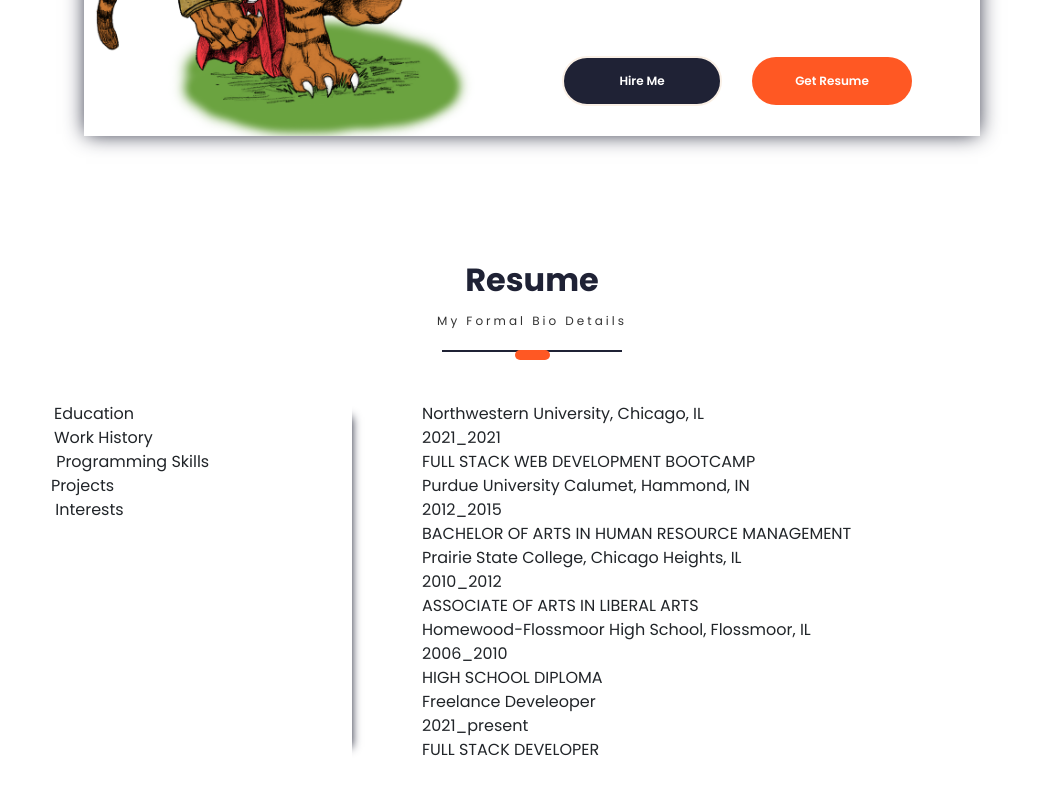
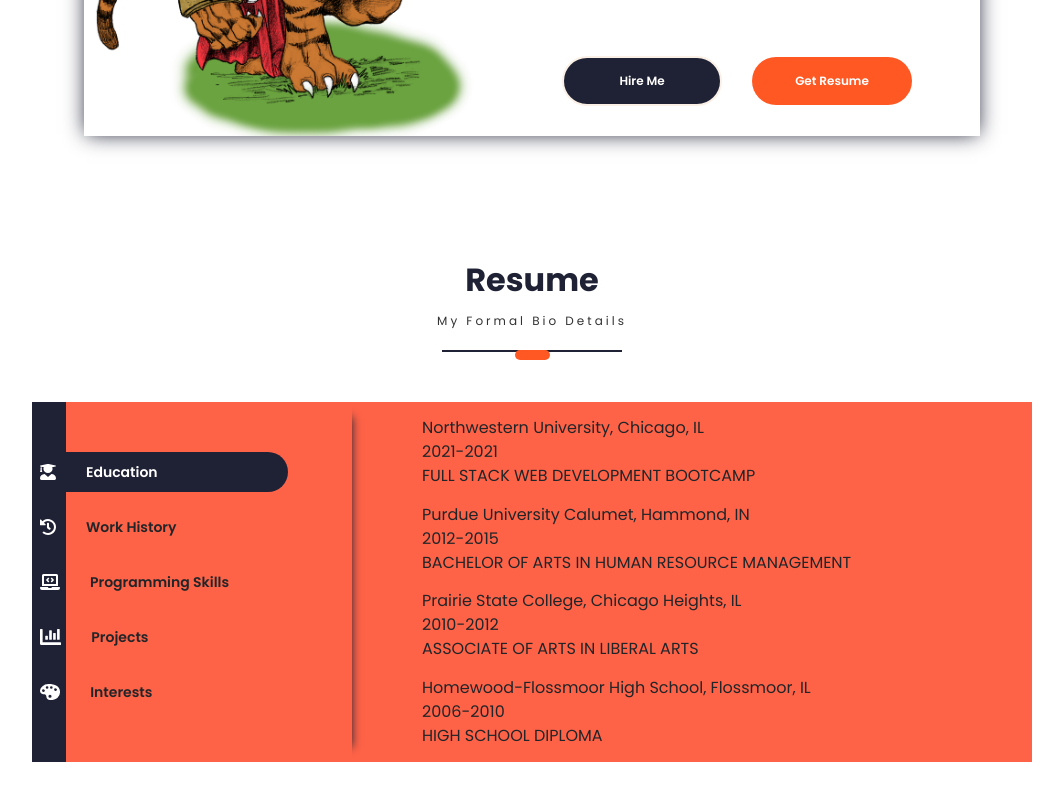
Before and after one commit to seannbannon/myportfolio, a React (Create React App) app in the folder portfolio/: page / in a window 1280 px wide. Shown: the part 1279-2079 px from the top of the page, without its empty margins (108-1171 px from the left). Built offline with nearby package versions, Linux system fonts and the light colour scheme; a web font is replaced by a local one.

Commit message:
getting down to it

```diff
--- a/portfolio/package.json
+++ b/portfolio/package.json
@@ -11,11 +11,13 @@
     "@testing-library/jest-dom": "^5.16.1",
     "@testing-library/react": "^12.1.2",
     "@testing-library/user-event": "^13.5.0",
+    "fortawesome": "0.0.1-security",
     "nxjs": "^0.1.0",
     "react": "^17.0.2",
     "react-dom": "^17.0.2",
     "react-scripts": "5.0.0",
     "react-typical": "^0.1.3",
+    "rxjs": "^7.5.5",
     "web-vitals": "^2.1.4"
   },
   "scripts": {
--- a/portfolio/src/PortfolioContainer/Resume/Resume.css
+++ b/portfolio/src/PortfolioContainer/Resume/Resume.css
@@ -11,6 +11,7 @@
     display: flex;
     height: 360px;
     width: 1000px;
+    background-color: tomato;
 }
 
 .resume-bullets {
@@ -36,3 +37,62 @@
 .resume-details-carousal{
     transition: transform 1s ease-out;
 }
+
+.bullet-container{
+    display:flex;
+    align-items: center;
+    height: 100%;
+    width: 100%;
+    position: relative;
+}
+
+.bullets{
+    width: 80%;
+    position: relative;
+    z-index: 2;
+}
+
+.bullet{
+    display: flex;
+    align-items: center;
+    background-color: #1f2235;
+    height: 40px;
+    margin: 15px 0;
+    padding: 0 8px;
+    border-radius: 20px;
+    width: 30px;
+    transition: width 0.6s ease;
+    cursor: pointer;
+}
+
+.bullet-label{
+    font-size: 14px;
+    white-space: nowrap;
+    font-family: "Poppins SemiBold";
+}
+
+.bullet-logo{
+    height: 16px;
+    margin: 0 30px 0 0;
+}
+
+.bullet-icons{
+    width: 34px;
+    height: 100%;
+    z-index: 1;
+    background-color: #1f2235;
+    position: absolute;
+}
+
+.selected-bullet{
+    color: white;
+    width: 100%;
+}
+
+.resume-screen-container{
+    display: flex;
+    flex-direction: column;
+    justify-content: space-evenly;
+    height: 360px;
+    width: 100%;
+}
--- a/portfolio/src/PortfolioContainer/Resume/Resume.js
+++ b/portfolio/src/PortfolioContainer/Resume/Resume.js
@@ -1,32 +1,35 @@
-import React, {useState} from 'react';
+import React, {useState, useEffect} from 'react';
 import ScreenHeading from '../../utilities/ScreenHeading/ScreenHeading';
 import ScrollService from '../../utilities/ScrollService';
 import Animations from '../../utilities/Animations';
 import './Resume.css';
 
 
-export default function Resume(props) {
+const Resume = (props) => {
+    // STATES
     const [selectedBulletIndex, setSelectedBulletIndex] = useState(0);
     const [carousalOfSetStyle, setCarousalOfSetStyle] = useState({});
 
     let fadeInScreenHandler = (screen) => {
         if(screen.fadeScreen !== props.id)
         return;
+
         Animations.animations.fadeInScreen(props.id);
       };
 
     const fadeInSubscription =
         ScrollService.currentScreenFadeIn.subscribe(fadeInScreenHandler);
 
-    const ResumeHeading = (props) =>{
+    // REUSABLE MINOR COMPONENTS
+    const ResumeHeading = (props) => {
         return(
         <div className='resume-heading'>
             <div className='resume-main-heading'>
-                <div className='heading-bullet'>
-                    <span>{props.heading ? props.heading : ''}</span>
-                    {props.fromDate && props.toDate ?(
+                <div className='heading-bullet'></div>
+                    <span>{props.heading ? props.heading : ""}</span>
+                    {props.fromDate && props.toDate ? (
                         <div className = 'heading-date'>
-                            {props.fromDate + "_" + props.toDate}
+                            {props.fromDate + "-" + props.toDate}
                         </div>
                     ) : (
                         <div></div>
@@ -39,10 +42,10 @@
                 <span>{props.description ? props.description : ""}</span>
             </div>
         </div>
-        </div>
-        )
+        );
     };
 
+    // STATIC RESUME DATA FOR LABELS
     const resumeBullets = [
         {label: "Education", logoSrc: "education.svg"},
         {label: "Work History", logoSrc: "work-history.svg"},
@@ -62,6 +65,7 @@
         {skill: "CSS", ratingPercentage: 85},
     ];
 
+    // PROJECTS
     const projectDetails = [
         {
             title: "Personal Portfolio Website",
@@ -84,7 +88,8 @@
     ];
 
     const resumeDetails = [
-        <div className='resume-screen-container' key = "Education">
+        // EDUCATION
+        <div className='resume-screen-container' key = "education">
             <ResumeHeading
             heading = {"Northwestern University, Chicago, IL"}
             subHeading = {"FULL STACK WEB DEVELOPMENT BOOTCAMP"}
@@ -110,19 +115,21 @@
             toDate = {"2010"}
             />
         </div>,
+
+        // WORK EXPERIENCE
         <div className='resume-screen-container' key = "work-experience">
+            <div className='experience-container'>
                 <ResumeHeading
                     heading = {"Freelance Develeoper"}
                     subHeading = {"FULL STACK DEVELOPER"}
                     fromDate = {"2021"}
-            toDate = {"present"}
+                    toDate = {"Present"}
                 />
                 <div className='experience-description'>
                     <span className='resume-description-text'>
                         Currently working as a MERN stack web and mobile developer for hire.
                     </span>
                 </div>
-
                 <div className='experience-description'>
                     <span className='resume-description-text'>
                     - Developed an ecommerce website for a client with the dashboard for managing the products,
@@ -137,8 +144,15 @@
                     <span className='resume-description-text'>
                     - I stretch my mental capacity to develop UI as per the given designs.
                     </span>
+                    <br/>
+                    {/* apparently this div shouldnt b here */}
+                {/* </div> */}
+            </div>
         </div>,
-                <div className='resume-screen-container programming-skills-container'
+
+            {/* PROGRAMMING SKILLS */}
+            <div
+                className='resume-screen-container programming-skills-container'
                 key= "programming-skills"
             >
                     {programmingSkillDetails.map((skill,index)=>(
@@ -146,8 +160,9 @@
                             <div className='heading-bullet'></div>
                             <span>{skill.skill}</span>
                             <div className='skill-percentage'>
-                                <div style = {{width: skill.ratingPercentage + "%"}}
-                                className = 'active-percentage'>
+                                <div
+                                style = {{width: skill.ratingPercentage + "%"}}
+                                className = 'active-percentage-bar'>
                                 </div>
                             </div>
                         </div>
@@ -155,7 +170,7 @@
             </div>,
 
                 <div className='resume-screen-container' key = "projects">
-                    {projectDetails.map((projectDetails, index)=>(
+                    {projectDetails.map((projectDetails, index) => (
                         <ResumeHeading
                         key = {index}
                         heading = {projectDetails.title}
@@ -164,9 +179,10 @@
                         fromDate = {projectDetails.duration.fromDate}
                         toDate = {projectDetails.duration.toDate}
                         />
-                    ))}
+                    ))};
                 </div>,
 
+                // INTERESTS
                 <div className='resume-screen-container'  key = "interests">
                     <ResumeHeading
                     heading = "Guitar Playing"
@@ -183,6 +199,155 @@
                 </div>
         </div>
     ];
+
+
+//     //here we have
+//   const programmingSkillsDetails = [
+//     { skill: "JavaScript", ratingPercentage: 85 },
+//     { skill: "React JS", ratingPercentage: 85 },
+//     { skill: "React Native", ratingPercentage: 85 },
+//     { skill: "Express JS", ratingPercentage: 89 },
+//     { skill: "Node JS", ratingPercentage: 89 },
+//     { skill: "Mongo Db", ratingPercentage: 70 },
+//     { skill: "Core Java", ratingPercentage: 80 },
+//     { skill: "HTML", ratingPercentage: 80 },
+//     { skill: "CSS", ratingPercentage: 80 },
+//   ];
+
+//   const projectsDetails = [
+//     {
+//       title: "Personal Portfolio Website",
+//       duration: { fromDate: "2020", toDate: "2021" },
+//       description:
+//         "A Personal Portfolio website to showcase all my details and projects at one place.",
+//       subHeading: "Technologies Used: React JS, Bootsrap",
+//     },
+//     {
+//       title: "Mobile E-shop ",
+//       duration: { fromDate: "2020", toDate: "2021" },
+//       description:
+//         "An ecommerce application designed to sell products online wth payment system integration",
+//       subHeading:
+//         "Technologies Used:  React Native, Mongo DB, Express Js, Node Js, Redux.",
+//     },
+//     {
+//       title: "Ecommerce Website ",
+//       duration: { fromDate: "2020", toDate: "2021" },
+//       description:
+//         "Online ecommerce website for showcasing and selling products onlne with payment system integration, both Paypal and Stripe",
+//       subHeading:
+//         "Technologies Used: Mongo DB, Epress Js, React Js, Node JS, Redux, Bootstrap.",
+//     },
+//   ];
+
+//   const resumeDetails = [
+//     <div className="resume-screen-container" key="education">
+//       <ResumeHeading
+//         heading={"University of Legon Accra, Ghana"}
+//         subHeading={"BACHELOR OF SCIENCE INFORMATION TECHNOLOGY"}
+//         fromDate={"2014"}
+//         toDate={"2018"}
+//       />
+
+//       <ResumeHeading
+//         heading={"National Youth Service Corps"}
+//         subHeading={"Ministry Of Science And Technogy. Uyo Akwa Ibom State"}
+//         fromDate={"2019"}
+//         toDate={"2020"}
+//       />
+//       <ResumeHeading
+//         heading={"High School "}
+//         subHeading={"Command Secondary School Mbiri"}
+//         fromDate={"2007"}
+//         toDate={"2012"}
+//       />
+//     </div>,
+
+//     /* WORK EXPERIENCE */
+//     <div className="resume-screen-container" key="work-experience">
+//       <div className="experience-container">
+//         <ResumeHeading
+//           heading={"Ehizeex Technoloy"}
+//           subHeading={"FULL STACK DEVELOPER INTERN"}
+//           fromDate={"2021"}
+//           toDate={"Present"}
+//         />
+//         <div className="experience-description">
+//           <span className="resume-description-text">
+//             Currently working as MERN stack web and mobile developer and also an
+//             online instructor on udemy.
+//           </span>
+//         </div>
+//         <div className="experience-description">
+//           <span className="resume-description-text">
+//             - Developed an ecommerce website for client with the dashboard for
+//             managing the products, managing reviews, users, payment etc. .
+//           </span>
+//           <br />
+//           <span className="resume-description-text">
+//             - Integrated the web app with backend services to create new user
+//             onboarding application with dynamic form content.{" "}
+//           </span>
+//           <br />
+//           <span className="resume-description-text">
+//             - I stretch my mental capacity to develope UI as per the given
+//             designs.
+//           </span>
+//           <br />
+//         </div>
+//       </div>
+//     </div>,
+
+//     /* PROGRAMMING SKILLS */
+//     <div
+//       className="resume-screen-container programming-skills-container"
+//       key="programming-skills"
+//     >
+//       {programmingSkillsDetails.map((skill, index) => (
+//         <div className="skill-parent" key={index}>
+//           <div className="heading-bullet"></div>
+//           <span>{skill.skill}</span>
+//           <div className="skill-percentage">
+//             <div
+//               style={{ width: skill.ratingPercentage + "%" }}
+//               className="active-percentage-bar"
+//             ></div>
+//           </div>
+//         </div>
+//       ))}
+//     </div>,
+
+//     /* PROJECTS */
+//     <div className="resume-screen-container" key="projects">
+//       {projectsDetails.map((projectsDetails, index) => (
+//         <ResumeHeading
+//           key={index}
+//           heading={projectsDetails.title}
+//           subHeading={projectsDetails.subHeading}
+//           description={projectsDetails.description}
+//           fromDate={projectsDetails.duration.fromDate}
+//           toDate={projectsDetails.duration.toDate}
+//         />
+//       ))}
+//     </div>,
+
+//     /* Interests */
+//     <div className="resume-screen-container" key="interests">
+//       <ResumeHeading
+//         heading="Teaching"
+//         description="Apart from being a tech enthusiast and a code writer, i also love to teach people what i know simply because i believe in sharing."
+//       />
+//       <ResumeHeading
+//         heading="Music"
+//         description="Listening to soothing music is something i can never compromise with, skimming through Spotify's pop songs charts is at times the best stress reliever that i can get my hands on."
+//       />
+//       <ResumeHeading
+//         heading="Competitive Gaming"
+//         description="I like to challenge my reflexes a lot while competing in football games, pushing the rank and having interactive gaming sessions excites me the most."
+//       />
+//     </div>,
+//   ];
+
 
     const handleCarousal = (index) => {
         let offsetHeight = 360;
@@ -201,7 +366,7 @@
             key = {index}>
                 <img className='bullet-logo'
                 src = {require (`../../assets/Resume/${bullet.logoSrc}`).default}
-                alt = 'Oops... No Internet Connection'
+                alt = 'F'
                 />
                 <span className='bullet-label'>{bullet.label}</span>
             </div>
@@ -218,6 +383,13 @@
             </div>
         );
     };
+
+    // useEffect(() => {
+    //     return () => {
+    //       /* UNSUBSCRIBE THE SUBSCRIPTIONS */
+    //       fadeInSubscription.unsubscribe();
+    //     };
+    //   }, [fadeInSubscription]);
 
     return (
      <div
@@ -241,4 +413,4 @@
     );
 };
 
-// export default Resume;
+export default Resume;
```
Also changed, not shown: 1 other file (tests, documents, lock files or other folders). Lines whose indentation alone changed are shown as unchanged.
